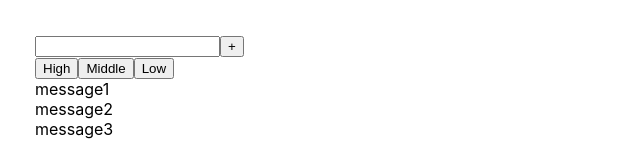
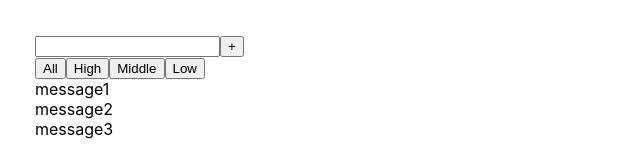
Before and after one commit to DmitryShastel/Native_JS_2.0_old, a React (Create React App) app in the folder Folder_1/native_js_2.0/: page / in a window 1280 px wide. Shown: the top 160 px of the page, without its empty margins (0-640 px from the left). Built offline with nearby package versions, Linux system fonts and the light colour scheme.

Commit message:
The useState for filter is created

```diff
--- a/Folder_1/native_js_2.0/src/App.tsx
+++ b/Folder_1/native_js_2.0/src/App.tsx
@@ -9,11 +9,15 @@ function App() {
         {message: 'message3', priority: 'low'}
     ])
 
+    let[filter, setFilter] = useState('all')
+
 
     const addMessage = (title: string) => {
         let newMessage = {message: title, priority: ''}
         setMessage([newMessage, ...message])
     }
+
+    let filterMessage = message
 
     return (
         <div className="App">
--- a/Folder_1/native_js_2.0/src/Native_JS_2.0/Native_JS_Monday/Fullinput.tsx
+++ b/Folder_1/native_js_2.0/src/Native_JS_2.0/Native_JS_Monday/Fullinput.tsx
@@ -24,6 +24,7 @@ export const FullInput = (props: FullInputType) => {
                 <button onClick={onclickHandler}>+</button>
             </div>
             <div>
+                <button onClick={() => {}}>All</button>
                 <button onClick={() => {}}>High</button>
                 <button onClick={() => {}}>Middle</button>
                 <button onClick={() => {}}>Low</button>
```
